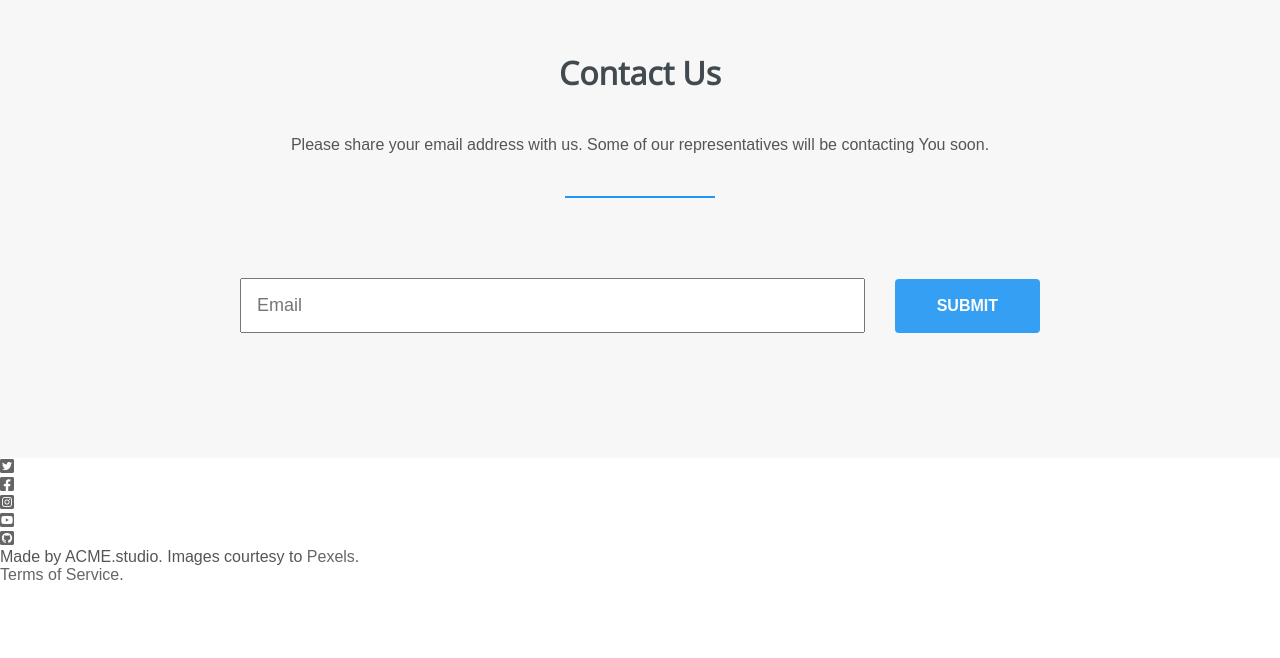
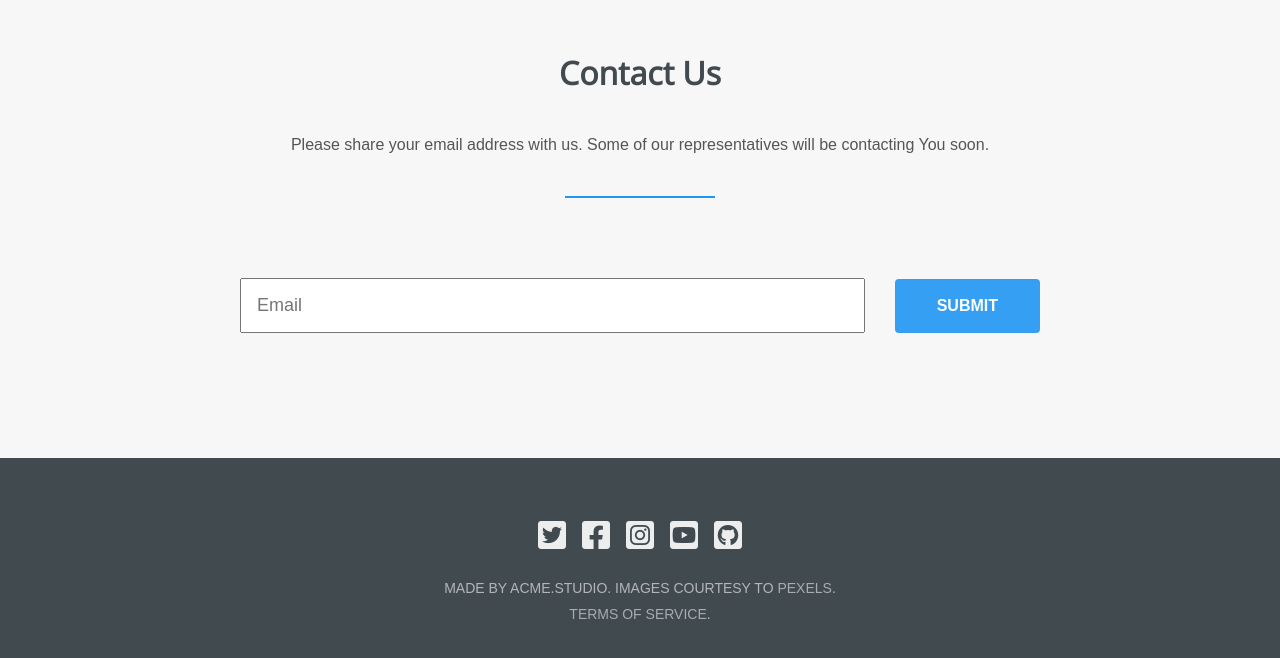
Before and after one commit to upc-pre-202201-si385-sv42/acme-studio-basic-landing, a plain HTML site: page public/index.html in a window 1280 px wide. Shown: the part 5027-5685 px from the top of the page. Before the commit the page ends 5611 px from the top, so only its background shows below. Drawn offline with nearby package versions, Linux system fonts and the light colour scheme.

Commit message:
feat(footer): Added Styles to Footer section.

```diff
--- a/public/assets/styles/styles.css
+++ b/public/assets/styles/styles.css
@@ -352,3 +352,40 @@ header nav li:last-child {
         margin: 0 0 20px 0;
     }
 }
+
+/* Footer Section */
+
+footer {
+    display: flex;
+    flex-direction: column;
+    align-items: center;
+    text-align: center;
+    color: #FFF;
+    background-color: #414a4f;
+    padding: 60px 0;
+}
+
+footer ul {
+    display: flex;
+    margin-bottom: 25px;
+    font-size: 32px;
+}
+
+footer ul li {
+    margin: 0 8px;
+}
+
+footer ul li:first-child {
+    margin-left: 0;
+}
+
+footer ul li:last-child {
+    margin-right: 0;
+}
+
+footer p {
+    text-transform: uppercase;
+    font-size: 14px;
+    color: rgba(255, 255, 255, 0.6);
+    margin-bottom: 10px;
+}
```
